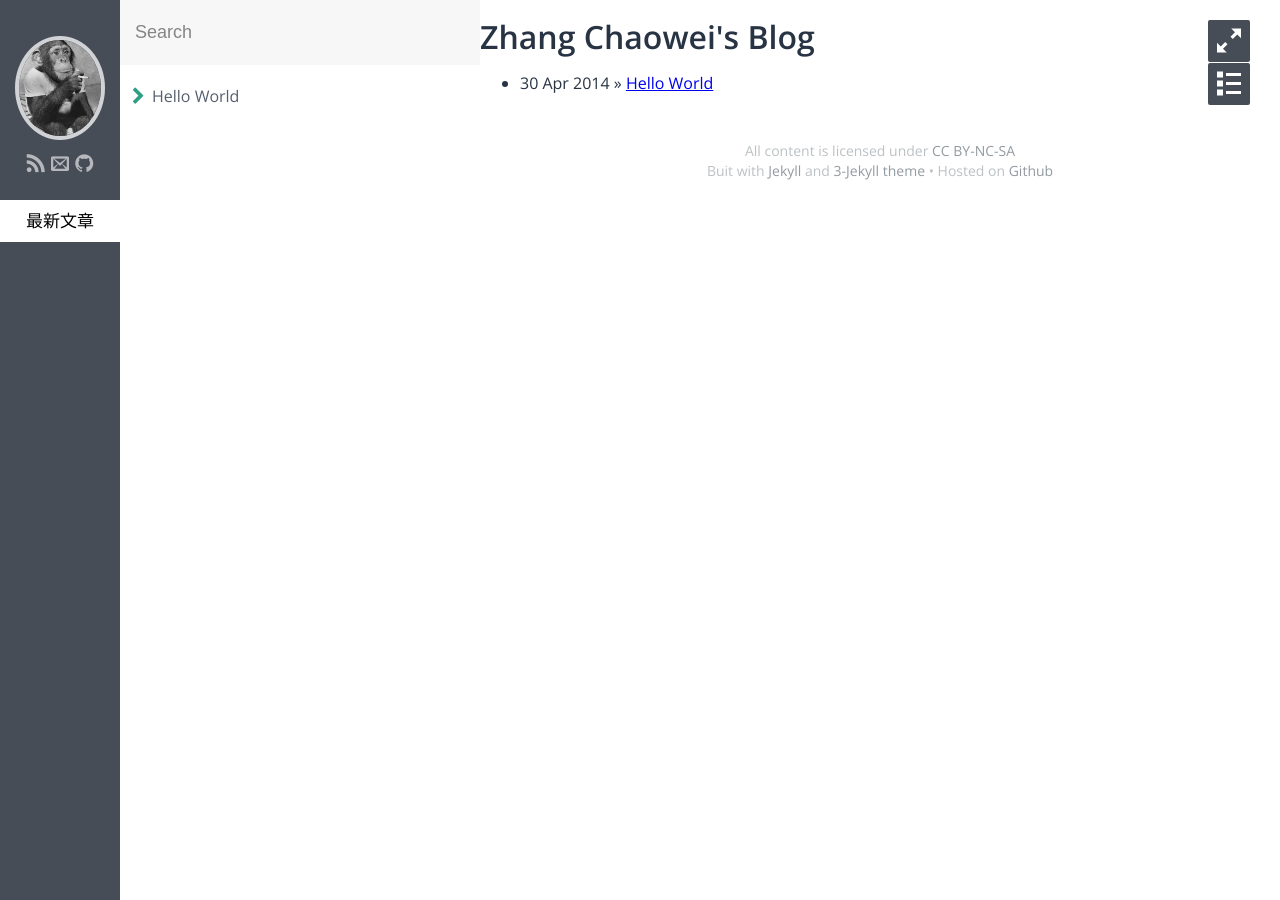
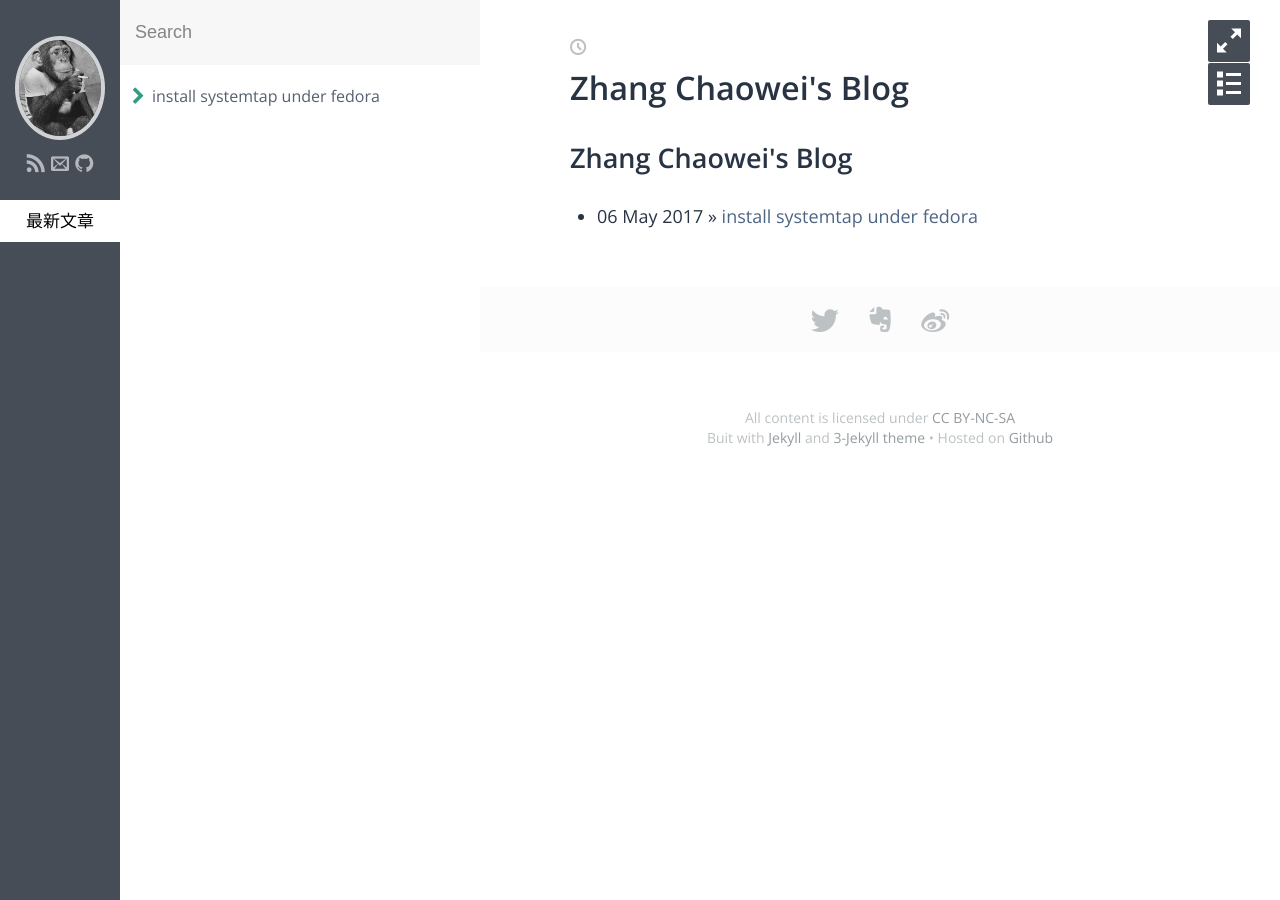
Before and after one commit to feelkill/feelkill.github.io, a Jekyll site: the page built from blog/index.html, in a window 1280 px wide. Built offline with Jekyll 4.4.1, drawn with Linux system fonts in a browser that asks for light colours; some web fonts are replaced; part of the change alters nothing that is shown.

Commit message:
the first blog

````diff
--- a/_posts/tools/2017-04-30-hello-world.md
+++ /dev/null
@@ -1,6 +0,0 @@
----
-layout: default
-title: "Hello World"
-date: 2014-04-30
----
-Hello World!
--- /dev/null
+++ b/_posts/tools/2017-05-06-install-systemtap-under-fedora.md
@@ -0,0 +1,92 @@
+---
+layout: post
+title: "install systemtap under fedora"
+date: 2017-05-06
+---
+
+# 目的
+
+记录在fedora OS下面安装systemtap过程中所遇到的问题以及解决的方法。
+
+# OS环境
+
+fedora 25
+
+kernel version: 4.9.xx-yy.f25.x86_64 ( 当时的小版本未记录，以xx-yy来替代 )
+
+# 安装过程
+
+首先需要获得正确的linux kernel版本号: —— 这一点相当地重要，后续的kernel包都需要使用到这一信息，当且仅当kernel包版本是与该版本号对应一致的，安装才会成功
+
+```shell
+[zhangchaowei@bogon jekyll_blog]$ uname -r
+4.9.xx-yy.f25.x86_64
+```
+
+安装systemtap需要root权限的。在fedora系统下已经有了现成的命令是可以直接安装这些kernel包的，主要命令如下：
+
+```shell
+[root@bogon jekyll_blog]$ yum install systemtap systemtap-runtime
+```
+
+上面命令执行成功后， 可以查看一下与stap命令相关的执行文件有哪些,stap命令之后使用了TAB按键:
+
+```shell
+[root@bogon tools]$ stap
+stap         stapdyn      stap-merge   stap-prep    stap-report  staprun      stapsh
+[root@bogon tools]$ stap
+```
+
+可以看到，stap是已经安装好了，但是它还是不能够成功使用的。这还需要安装对应版本的kernel包，主要是devel,-debuginfo和-debuginfo-common三个包。使用如下命令：
+
+```shell
+[root@bogon jekyll_blog]$ stap-prep
+```
+
+很悲惨地来讲，上面这一个命令很多情况下是很失败的，特别是对于小版本来说，很可能就不存在与之对应的那三个包。哪怎么办呢？ 答案是先查看一下，哪些kernel版本是存在这三个包的。这个可以从下面两个地址上进行查询：
+
+[RPM resource kernel-devel: https://www.rpmfind.net/linux/rpm2html/search.php?query=kernel-devel](https://www.rpmfind.net/linux/rpm2html/search.php?query=kernel-devel)
+
+[RPM  search: http://rpm.pbone.net/](http://rpm.pbone.net/)
+
+在以上两个网站中输入对应的os过滤条件，就可以看到有哪些kernel-devel/kernel-debuginfo包是可用的。由于我是kernel 4.9版本，搜索的较高版本为4.10，主要是kernel-devel-4.10.13-200.fc25.x86_64.rpm这个了。接着，就需要fedora os kernel版本来匹配这个了。有两条路，要么升内核，要么降内核。幸运地是，我只需要直接升级内核就可以。 查询可用内核如下：
+
+```shell
+[root@bogon jekyll_blog]$ yum list kernel
+```
+
+而kernel 4.10.13-200.fc25.x86_64正好是查询结果，是可以正确升级上去的版本。没啥可说的，升内核版本吧。降内核的问题没有遇到过，不知道是不是相同的操作，按我的想法，降内核应该是有一定内险的，要慎重！
+
+```shell
+[root@bogon jekyll_blog]$ yum install --best --allowerasing  kernel.x86_64
+```
+
+内核升级成功之后，是需要重新启动操作系统的。重新成功之后， 再次执行如下命令：
+
+```shell
+[root@bogon jekyll_blog]$ stap-prep
+```
+
+这条命令就可以成功执行完了。需要的时间要长一些，要耐心地等待会。
+
+最好再重新启动电脑，然后测试一下是否可以正确运行的。
+
+```shell
+[root@bogon jekyll_blog]$ stap -ve 'probe begin { log("hello world") exit() }'
+Pass 1: parsed user script and 474 library scripts using 276068virt/73728res/7372shr/66612data kb, in 390usr/60sys/1521real ms.
+Pass 2: analyzed script: 1 probe, 2 functions, 0 embeds, 0 globals using 278576virt/76520res/7552shr/69120data kb, in 30usr/0sys/53real ms.
+Pass 3: translated to C into "/tmp/stapUn78es/stap_1e2f9a61e29975c49b8bd29d6e02b7db_1113_src.c" using 278576virt/76520res/7552shr/69120data kb, in 0usr/0sys/0real ms.
+Pass 4: compiled C into "stap_1e2f9a61e29975c49b8bd29d6e02b7db_1113.ko" in 3020usr/1200sys/11828real ms.
+Pass 5: starting run.
+hello world
+Pass 5: run completed in 10usr/40sys/512real ms.
+```
+
+恭喜你，systemtap已经成功安装在你的操作系统上了。下一步，就看你怎么用它了。
+
+# 参考文档
+
+* [安装systemtap的主要官方指导文档 https://sourceware.org/systemtap/SystemTap_Beginners_Guide/using-systemtap.html#using-setup](https://sourceware.org/systemtap/SystemTap_Beginners_Guide/using-systemtap.html#using-setup)
+* [内核安装参考 http://www.2cto.com/os/201204/125945.html](http://www.2cto.com/os/201204/125945.html)
+* [RPM resource kernel-devel: https://www.rpmfind.net/linux/rpm2html/search.php?query=kernel-devel](https://www.rpmfind.net/linux/rpm2html/search.php?query=kernel-devel)
+* [RPM  search: http://rpm.pbone.net/](http://rpm.pbone.net/)
--- a/blog/index.html
+++ b/blog/index.html
@@ -1,5 +1,5 @@
 ---
-layout: default
+layout: post
 title: Zhang Chaowei's Blog
 ---
 	<h1>{{ page.title }}</h1>
````
